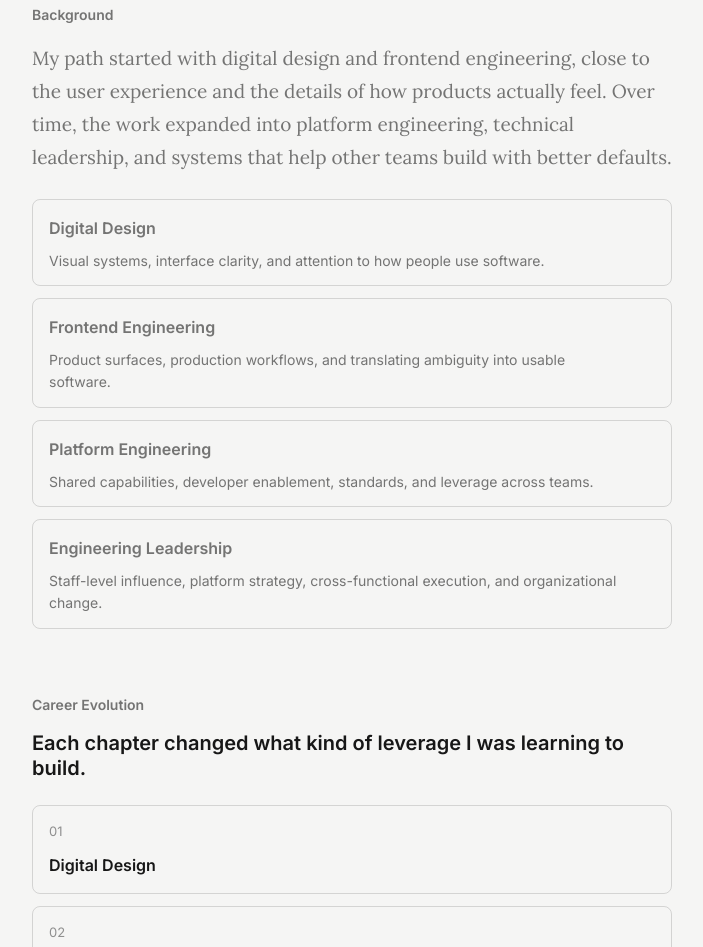
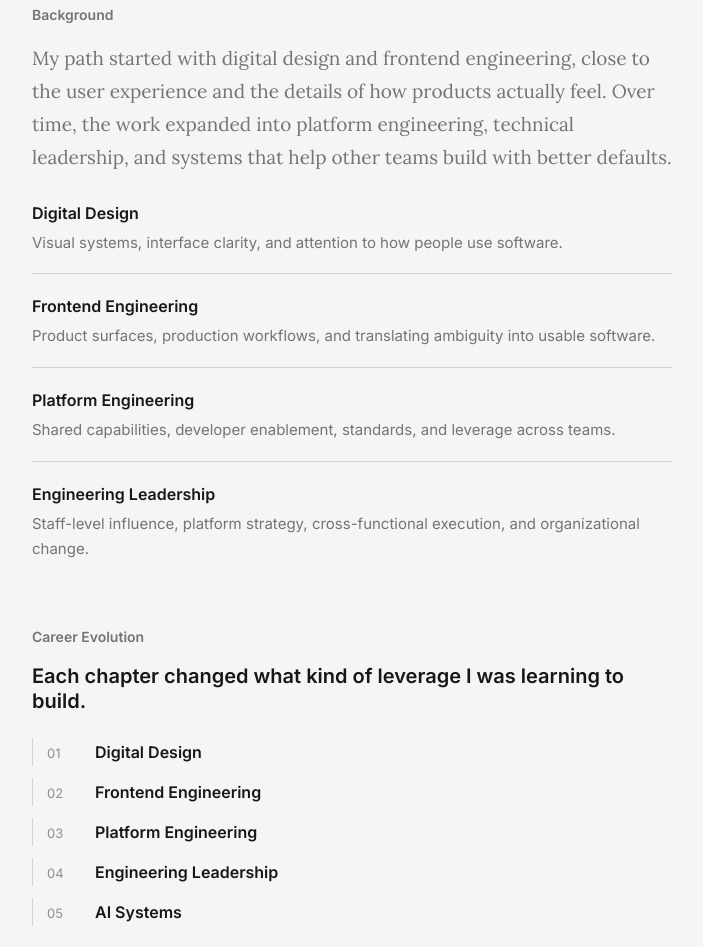
Before and after one commit to ShevaShen/shevashen, an Astro site: page /about in a window 1280 px wide. Shown: the part 638-1585 px from the top of the page, without its empty margins (288-991 px from the left). Built offline with nearby package versions, Linux system fonts and the light colour scheme; Astro itself is replaced by a stand-in of ours; a web font is replaced by a local one.

Commit message:
Clarify static and clickable elements

```diff
--- a/src/pages/about.astro
+++ b/src/pages/about.astro
@@ -26,29 +26,29 @@ import { evolution } from "../data/site.js";
           defaults.
         </p>
       </div>
-      <div class="system-map">
-        <div class="map-node">
+      <div class="background-list">
+        <div class="background-item">
           <strong>Digital Design</strong>
           <p>
             Visual systems, interface clarity, and attention to how people use
             software.
           </p>
         </div>
-        <div class="map-node">
+        <div class="background-item">
           <strong>Frontend Engineering</strong>
           <p>
             Product surfaces, production workflows, and translating ambiguity
             into usable software.
           </p>
         </div>
-        <div class="map-node">
+        <div class="background-item">
           <strong>Platform Engineering</strong>
           <p>
             Shared capabilities, developer enablement, standards, and leverage
             across teams.
           </p>
         </div>
-        <div class="map-node">
+        <div class="background-item">
           <strong>Engineering Leadership</strong>
           <p>
             Staff-level influence, platform strategy, cross-functional
--- a/src/pages/archive.astro
+++ b/src/pages/archive.astro
@@ -30,11 +30,11 @@ const archived = [
 
   <section class="section">
     <div class="container">
-      <div class="card-grid">
+      <div class="background-list">
         {
           archived.map((item) => (
-            <article class="archive-item">
-              <h3>{item.title}</h3>
+            <article class="background-item">
+              <strong>{item.title}</strong>
               <p>{item.text}</p>
             </article>
           ))
--- a/src/pages/topics/[topic].astro
+++ b/src/pages/topics/[topic].astro
@@ -46,6 +46,7 @@ const { topic } = Astro.props;
                   <li>{tag}</li>
                 ))}
               </ul>
+              <span class="card-action">Read note →</span>
             </a>
           ))
         }
--- a/src/pages/topics/index.astro
+++ b/src/pages/topics/index.astro
@@ -28,6 +28,7 @@ import { topics } from "../../data/topics.js";
                   <li>{note.title}</li>
                 ))}
               </ul>
+              <span class="card-action">Explore topic →</span>
             </a>
           ))
         }
--- a/src/styles/global.css
+++ b/src/styles/global.css
@@ -259,10 +259,10 @@ h3 {
   font-weight: 650;
 }
 
-.focus-grid,
 .card-grid,
-.system-map,
 .timeline,
+.focus-list,
+.background-list,
 .contact-list {
   display: flex;
   flex-direction: column;
@@ -271,12 +271,7 @@ h3 {
   background: transparent;
 }
 
-.focus-item,
-.initiative-card,
 .article-card,
-.archive-item,
-.map-node,
-.timeline-step,
 .contact-list a {
   position: relative;
   min-height: 0;
@@ -292,7 +287,6 @@ h3 {
     color 180ms ease;
 }
 
-.article-card::after,
 .contact-list a::after {
   content: "→";
   position: absolute;
@@ -312,24 +306,33 @@ h3 {
   color: var(--ink);
 }
 
-.article-card:hover::after,
 .contact-list a:hover::after {
   color: var(--ink);
   transform: translate(3px, -50%);
 }
 
-.focus-item {
-  padding-right: 16px;
+.focus-list {
+  margin: 0;
+  padding: 0;
+  list-style: none;
+}
+
+.focus-list li {
+  position: relative;
+  padding-left: 18px;
   color: var(--ink);
   font-weight: 600;
 }
 
-.initiative-card,
-.archive-item,
-.map-node,
-.timeline-step {
-  display: grid;
-  gap: 8px;
+.focus-list li::before {
+  content: "";
+  position: absolute;
+  top: 0.82em;
+  left: 0;
+  width: 6px;
+  height: 6px;
+  border-radius: 999px;
+  background: var(--line-strong);
 }
 
 .article-card {
@@ -338,14 +341,26 @@ h3 {
   text-decoration: none;
 }
 
-.initiative-card p,
-.article-card p,
-.archive-item p,
-.map-node p {
+.article-card p {
   margin: 0;
   color: var(--text);
   font-size: 14px;
   line-height: 1.55;
+}
+
+.card-action {
+  margin-top: 4px;
+  color: var(--muted);
+  font-size: 13px;
+  font-weight: 650;
+  transition:
+    color 180ms ease,
+    transform 180ms ease;
+}
+
+.article-card:hover .card-action {
+  color: var(--ink);
+  transform: translateX(3px);
 }
 
 .tag-list {
@@ -368,7 +383,12 @@ h3 {
 }
 
 .timeline-step {
-  padding-right: 16px;
+  display: grid;
+  grid-template-columns: 38px 1fr;
+  align-items: baseline;
+  gap: 10px;
+  padding: 0 0 0 14px;
+  border-left: 1px solid var(--line);
 }
 
 .timeline-step span {
@@ -379,6 +399,34 @@ h3 {
 .timeline-step strong {
   color: var(--ink);
   font-size: 16px;
+}
+
+.background-list {
+  gap: 18px;
+}
+
+.background-item {
+  display: grid;
+  gap: 4px;
+  padding-bottom: 18px;
+  border-bottom: 1px solid var(--line);
+}
+
+.background-item:last-child {
+  padding-bottom: 0;
+  border-bottom: 0;
+}
+
+.background-item strong {
+  color: var(--ink);
+  font-size: 16px;
+}
+
+.background-item p {
+  margin: 0;
+  color: var(--text);
+  font-size: 15px;
+  line-height: 1.65;
 }
 
 .page-hero {
```
Also changed, not shown: src/pages/index.astro (+5 -3 lines).
